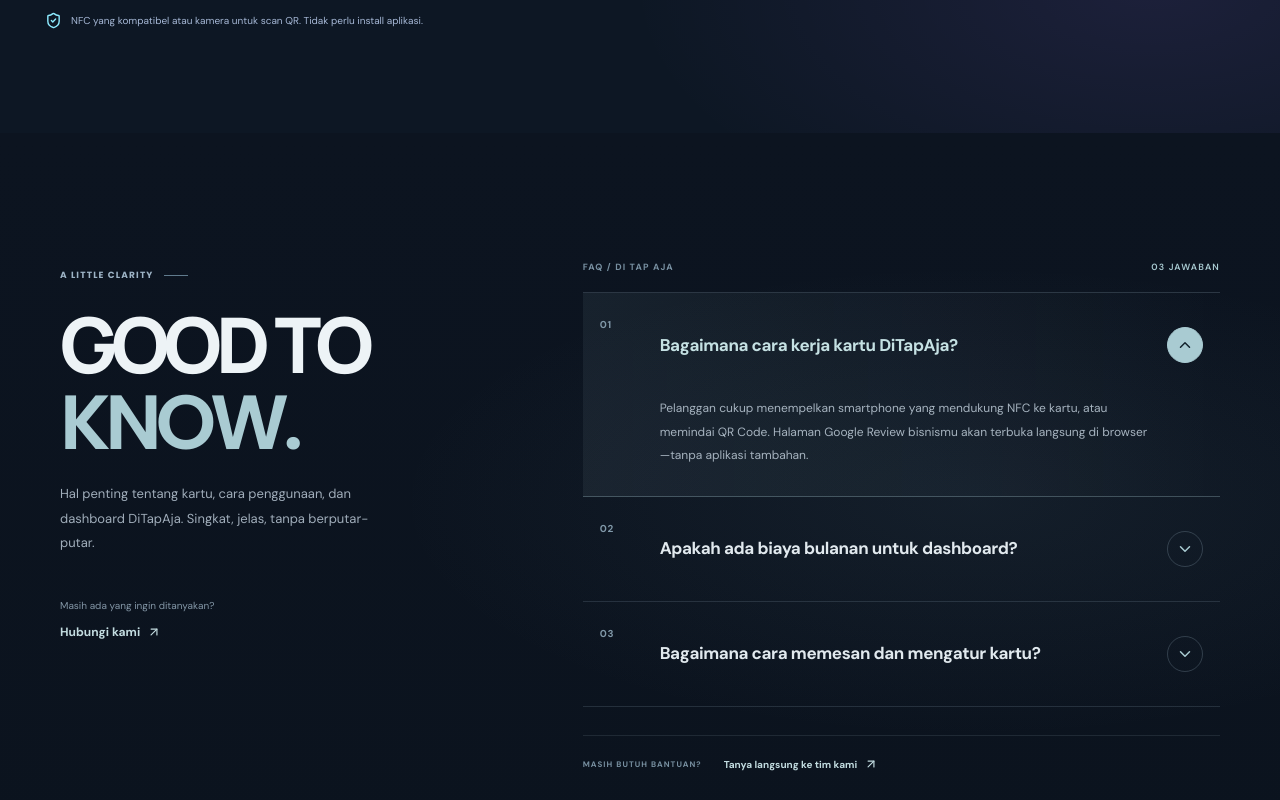
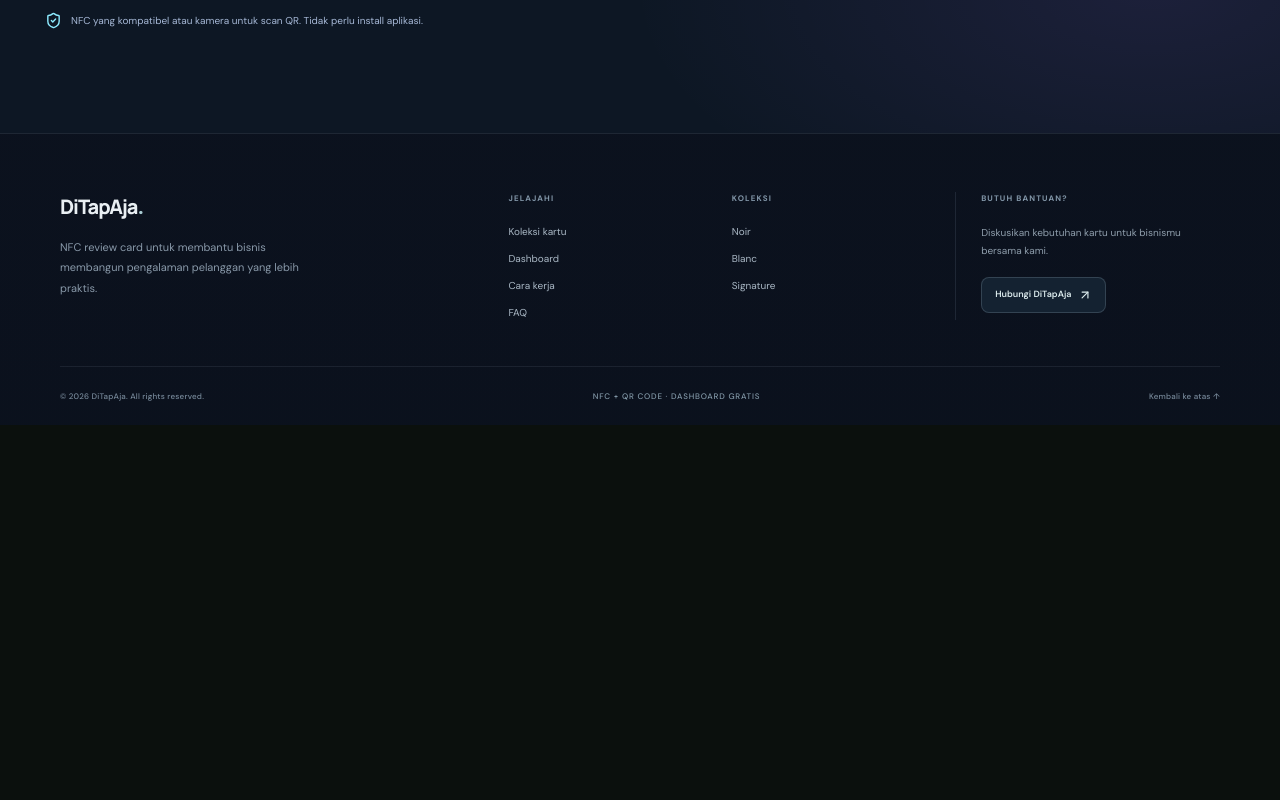
Before and after one commit to chanvianz-ui/ditapaja, a Next.js app: page / in a window 1280 px wide. Shown: the part 3180-3980 px from the top of the page. After the commit the page ends 3605 px from the top, so only its background shows below. Built offline with nearby package versions, Linux system fonts and the light colour scheme.

Commit message:
Move FAQ off homepage into dedicated FAQ page

```diff
--- a/app/page.tsx
+++ b/app/page.tsx
@@ -104,34 +104,6 @@ export default function Home() {
         <div className="dt-v2-how-note"><ShieldCheck size={17} /> NFC yang kompatibel atau kamera untuk scan QR. Tidak perlu install aplikasi.</div>
       </section>
 
-      <section className="dt-v2-faq" id="faq">
-        <div className="dt-faq-shell">
-          <div className="dt-v2-faq-heading">
-            <div className="dt-v2-kicker dt-v2-kicker-dark">A LITTLE CLARITY <i /></div>
-            <h2>Good to<br /> <em>know.</em></h2>
-            <p>Hal penting tentang kartu, cara penggunaan, dan dashboard DiTapAja. Singkat, jelas, tanpa berputar-putar.</p>
-            <a className="dt-faq-contact" href="https://wa.me/6281321778081">Masih ada yang ingin ditanyakan? <span>Hubungi kami <ArrowUpRight size={14} /></span></a>
-          </div>
-          <div className="dt-faq-content">
-            <div className="dt-faq-topline"><span>FAQ / DI TAP AJA</span><b>03 JAWABAN</b></div>
-            <div className="dt-v2-faq-list">
-              {questions.map(([question, answer], index) => {
-                const isOpen = openFaq === question;
-                return <article className={`dt-faq-item${isOpen ? " is-open" : ""}`} key={question}>
-                  <button className="dt-faq-trigger" type="button" aria-expanded={isOpen} onClick={() => setOpenFaq(isOpen ? null : question)}>
-                    <span className="dt-faq-number">{String(index + 1).padStart(2, "0")}</span>
-                    <span className="dt-faq-question">{question}</span>
-                    <span className="dt-faq-icon"><ChevronDown size={18} /></span>
-                  </button>
-                  {isOpen && <div className="dt-faq-answer"><p>{answer}</p></div>}
-                </article>;
-              })}
-            </div>
-            <div className="dt-faq-bottomline"><span>MASIH BUTUH BANTUAN?</span><a href="https://wa.me/6281321778081">Tanya langsung ke tim kami <ArrowUpRight size={14} /></a></div>
-          </div>
-        </div>
-      </section>
-
       <footer className="dt-v2-footer dt-v2-footer-expanded">
         <div className="dt-footer-main">
           <div className="dt-footer-about">
```
